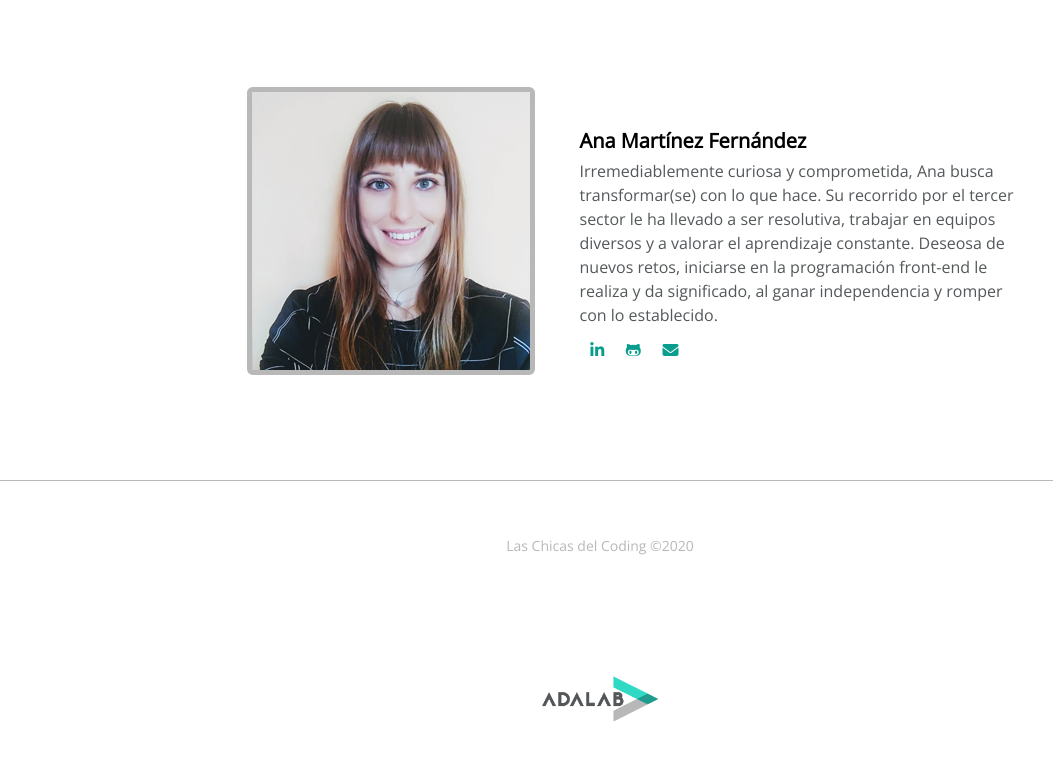
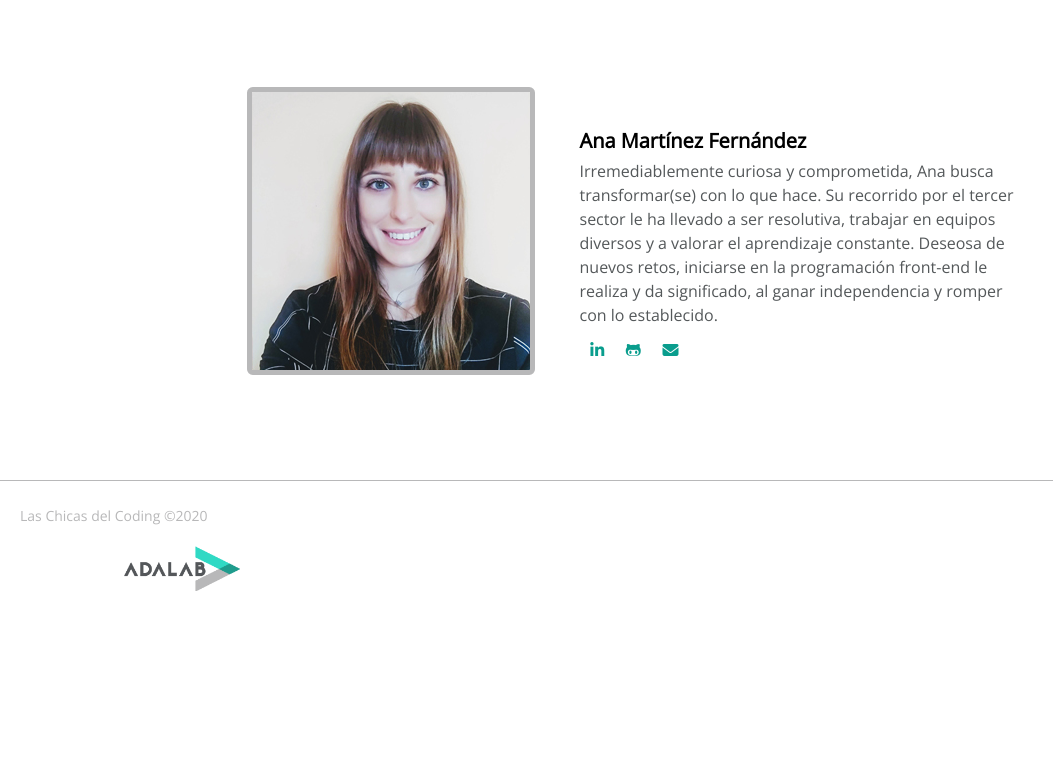
Before and after one commit to Adalab/project-promo-k-modulo-1-team-3, a plain HTML site: page index.html in a window 1280 px wide. Shown: the part 2769-3529 px from the top of the page, without its empty margins (0-1053 px from the left). After the commit the page ends 3465 px from the top, so only its background shows below. Drawn offline with nearby package versions, Linux system fonts and the light colour scheme.

Commit message:
media tablet footer

```diff
--- a/styles/main.css
+++ b/styles/main.css
@@ -282,16 +282,19 @@ body {
 /* FOOTER */
 
 footer {
+  display: flex;
+    flex-direction: column;
+    justify-content: center;
   width: 100%;
-  display: flex;
-  flex-direction: column;
-  align-items: center;
+
   border-top: 1px solid #b8b8b9;
   padding-top: 30px;
   padding-bottom: 45px;
 }
 .copy2020 {
   display: flex;
+    flex-direction: column;
+    align-items: center;
   height: 20px;
   font-family: "Open Sans";
   font-size: 14px;
@@ -324,7 +327,7 @@ footer {
   padding-bottom: 30px;
 }
 .logo {
-  display: flex;
+
   width: 115.9px;
   height: 45px;
 }
@@ -465,19 +468,20 @@ footer {
 
   /*---------------FOOTER SECTION - START----------------*/
   footer {
+    display: flex;
+  flex-direction: row;
+  justify-content: space-between;
     width: 100%;
-    display: flex;
-    flex-direction: column;
-    align-items: center;
+    d
     border-top: 1px solid #b8b8b9;
     padding-top: 30px;
     padding-bottom: 45px;
   }
   .copy2020 {
-    display: flex;
-    flex-direction: column;
+    position: relative;
+    top: -30px;
     justify-content: center;
-
+    margin-left: 20px;
     height: 20px;
     font-family: "Open Sans";
     font-size: 14px;
@@ -493,7 +497,8 @@ footer {
     display: flex;
     flex-direction: column;
     justify-content: center;
-    align-self: flex-end;
+    position: relative;
+    left: 30%;
     width: 114px;
     height: 60px;
     opacity: 0.75;
@@ -511,6 +516,10 @@ footer {
     margin-top: 10px;
   }
   .logo {
+    position: relative;
+    left: -80%;
+    margin-top: 35px;
+    margin-bottom: 60px;
     width: 115.9px;
     height: 45px;
   }
```
